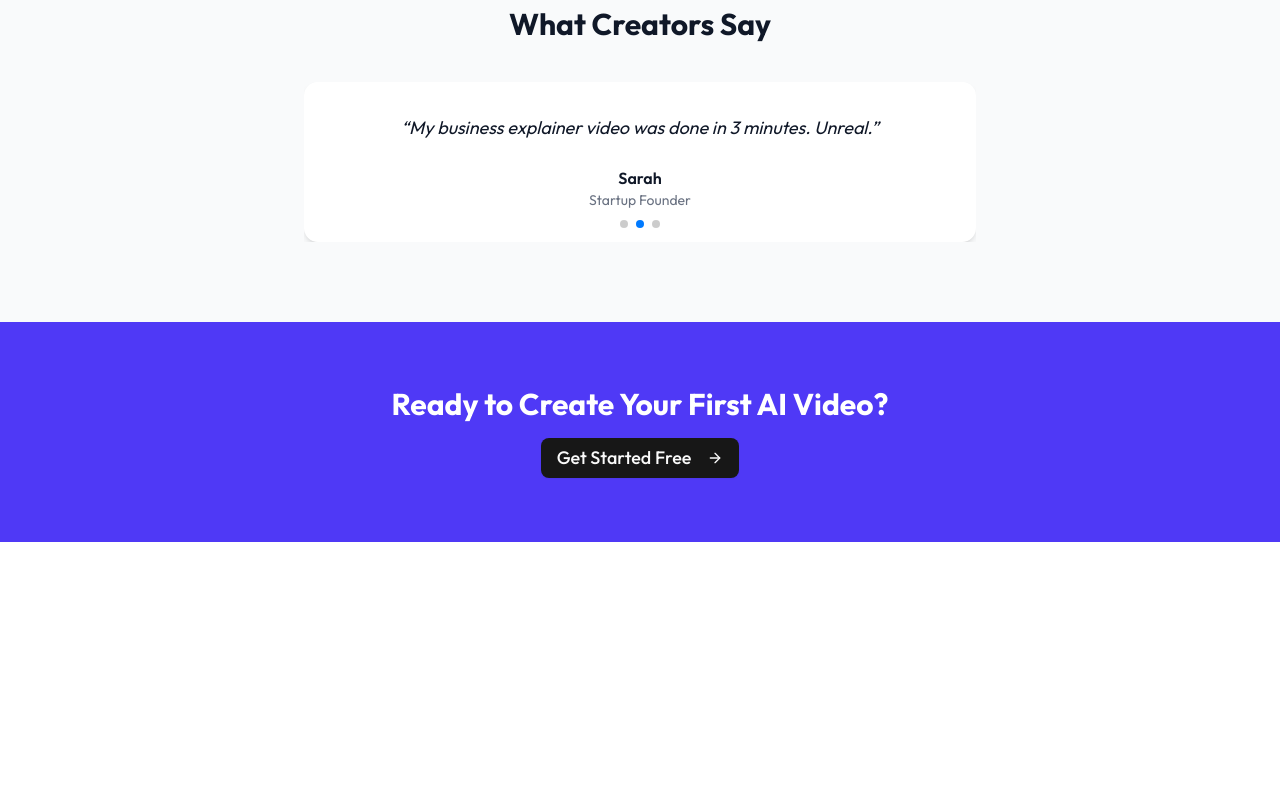
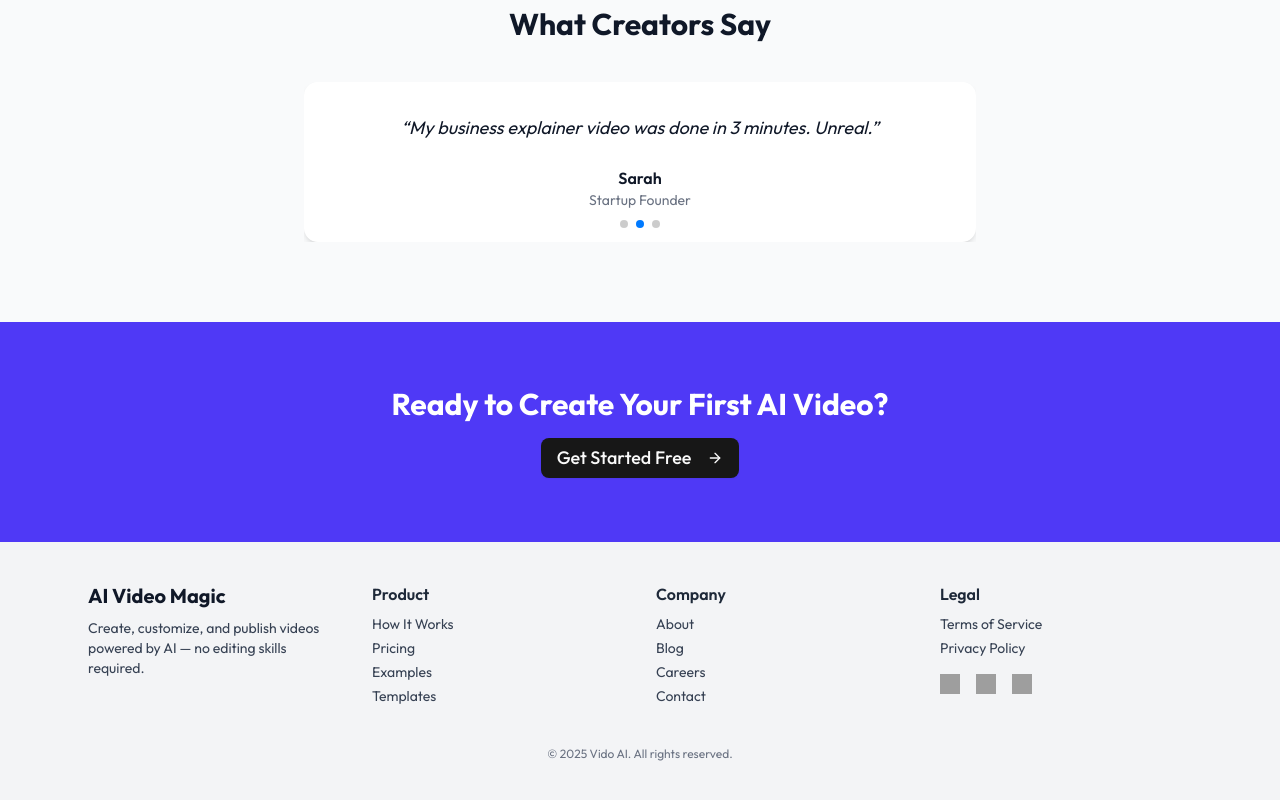
Before and after one commit to pratik-git10/Video_Generator, a Next.js app: page / in a window 1280 px wide. Shown: the part 1314-2114 px from the top of the page. Before the commit the page ends 1856 px from the top, so only its background shows below. Built offline with nearby package versions, Linux system fonts and the light colour scheme; no server answers; grey boxes are pictures that could not be loaded.

Commit message:
ui and footer added

```diff
--- a/app/page.jsx
+++ b/app/page.jsx
@@ -1,4 +1,5 @@
 import Header from "@/components/dashboard/header";
+import { Footer } from "@/components/footer";
 import { TestimonialsCarousel } from "@/components/testimonial";
 import { Button } from "@/components/ui/button";
 import { ArrowRight } from "lucide-react";
@@ -78,6 +79,9 @@ export default function HomePage() {
           Get Started Free <ArrowRight className="ml-2" />
         </Button>
       </section>
+      <section>
+        <Footer />
+      </section>
     </main>
   );
 }
--- /dev/null
+++ b/components/footer.jsx
@@ -0,0 +1,103 @@
+export function Footer() {
+  return (
+    <footer className="bg-gray-100 py-10 text-gray-700">
+      <div className="max-w-6xl mx-auto px-6 grid grid-cols-1 md:grid-cols-4 gap-8">
+        {/* Logo & Description */}
+        <div>
+          <h2 className="text-xl font-bold text-gray-900">AI Video Magic</h2>
+          <p className="mt-2 text-sm">
+            Create, customize, and publish videos powered by AI — no editing
+            skills required.
+          </p>
+        </div>
+
+        {/* Product Links */}
+        <div>
+          <h3 className="font-semibold mb-2 text-gray-800">Product</h3>
+          <ul className="space-y-1 text-sm">
+            <li>
+              <a href="#" className="hover:text-black">
+                How It Works
+              </a>
+            </li>
+            <li>
+              <a href="#" className="hover:text-black">
+                Pricing
+              </a>
+            </li>
+            <li>
+              <a href="#" className="hover:text-black">
+                Examples
+              </a>
+            </li>
+            <li>
+              <a href="#" className="hover:text-black">
+                Templates
+              </a>
+            </li>
+          </ul>
+        </div>
+
+        {/* Company Links */}
+        <div>
+          <h3 className="font-semibold mb-2 text-gray-800">Company</h3>
+          <ul className="space-y-1 text-sm">
+            <li>
+              <a href="#" className="hover:text-black">
+                About
+              </a>
+            </li>
+            <li>
+              <a href="#" className="hover:text-black">
+                Blog
+              </a>
+            </li>
+            <li>
+              <a href="#" className="hover:text-black">
+                Careers
+              </a>
+            </li>
+            <li>
+              <a href="#" className="hover:text-black">
+                Contact
+              </a>
+            </li>
+          </ul>
+        </div>
+
+        {/* Legal & Social */}
+        <div>
+          <h3 className="font-semibold mb-2 text-gray-800">Legal</h3>
+          <ul className="space-y-1 text-sm">
+            <li>
+              <a href="#" className="hover:text-black">
+                Terms of Service
+              </a>
+            </li>
+            <li>
+              <a href="#" className="hover:text-black">
+                Privacy Policy
+              </a>
+            </li>
+          </ul>
+          <div className="flex space-x-4 mt-4">
+            <a href="#">
+              <img src="/icons/twitter.svg" alt="Twitter" className="w-5 h-5" />
+            </a>
+            <a href="#">
+              <img src="/icons/youtube.svg" alt="YouTube" className="w-5 h-5" />
+            </a>
+            <a href="#">
+              <img src="/icons/discord.svg" alt="Discord" className="w-5 h-5" />
+            </a>
+          </div>
+        </div>
+      </div>
+
+      {/* Bottom Note */}
+      <div className="text-center text-xs text-gray-500 mt-10">
+        © {new Date().getFullYear()} Vido AI. All rights reserved.
+      </div>
+    </footer>
+  );
+}
```
